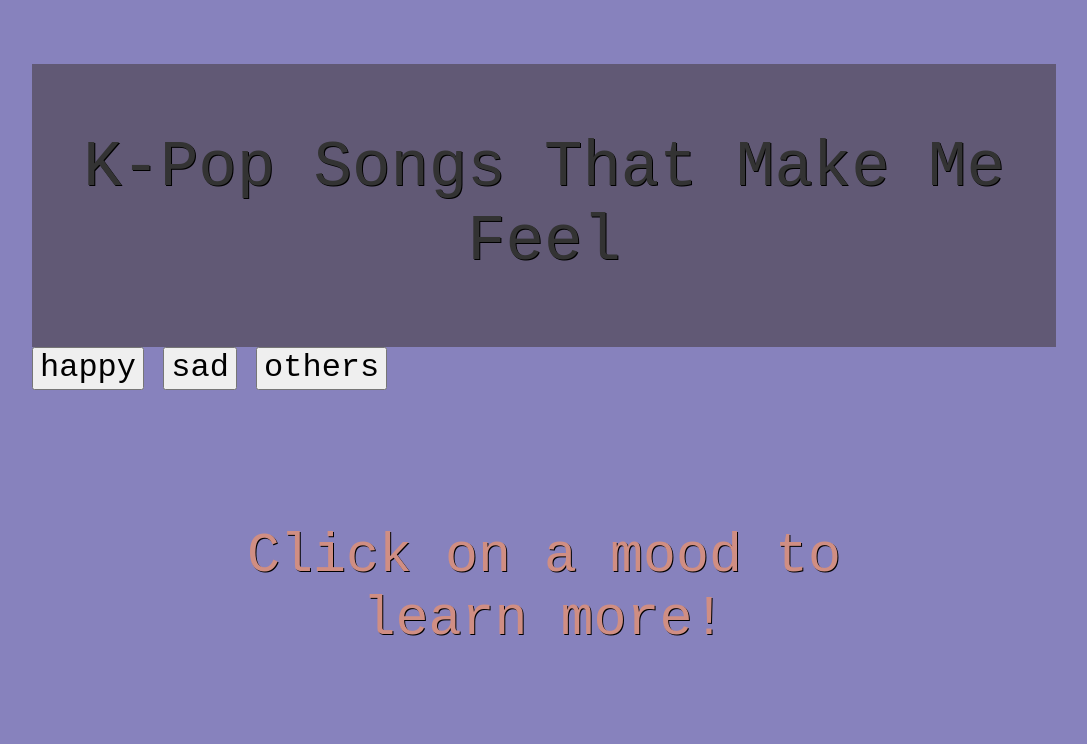
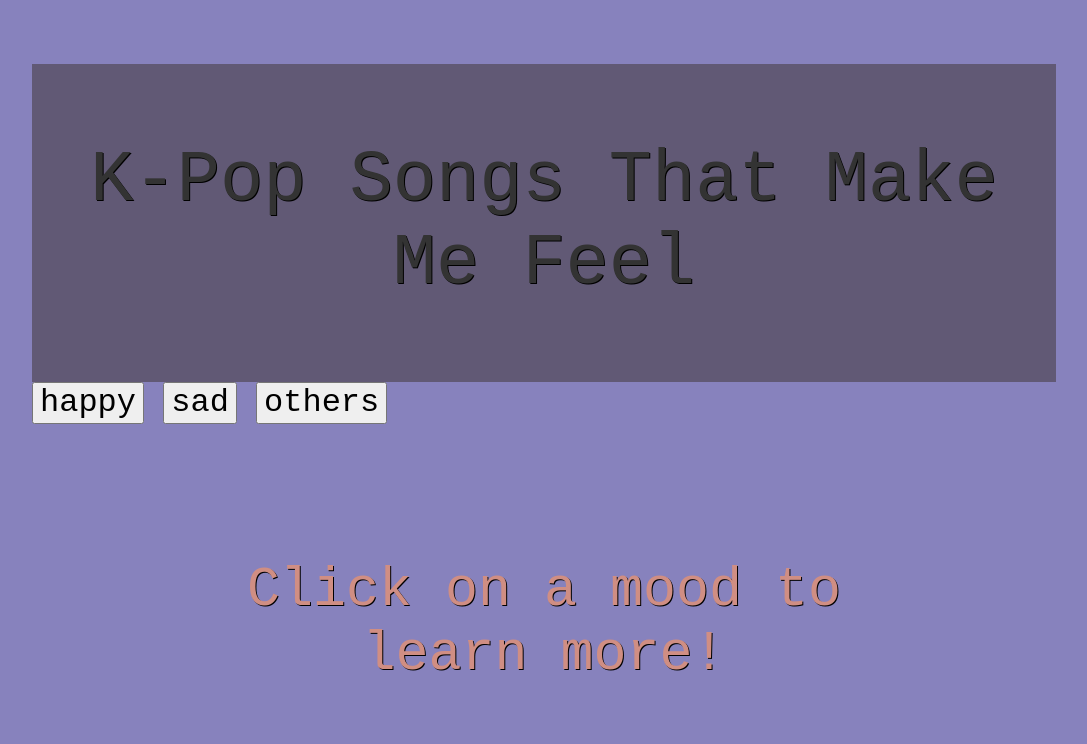
Before and after one commit to NSkyeKirsch/JSONCollections, a plain HTML site: page index.html in a window 1280 px wide. Shown: the whole page, without its empty margins (96-1183 px from the left). Drawn offline with nearby package versions, Linux system fonts and the light colour scheme; some packages are replaced by stand-ins of ours; a web font is replaced by a local one.

Commit message:
slight changes

```diff
--- a/script.js
+++ b/script.js
@@ -262,7 +262,7 @@ let musicDataBaseOthers = [
     "artist" : ["SHINee", "SM Entertainment"],
     "year" : "2008",
     "artWork" : "SHINee_Replay.jpg",
-    "description" : "This song has been on the 'favorites' list of almost every K-Pop fan since 2008. Its a little outdated sounding now, but still endearing.",
+    "description" : "This song has been on the 'favorites' list of almost every K-Pop fan since 2008. It's a little outdated sounding now, but still endearing.",
     "color" : "#8782bd"
   },
   {
--- a/style.css
+++ b/style.css
@@ -29,7 +29,7 @@ h3 {
   background-color: rgba(37, 25, 4, 0.39);
   color: #333;
   text-align: center;
-  font-size: 64px;
+  font-size: 72px;
   /*border-radius: 24px;*/
 }
 
```
